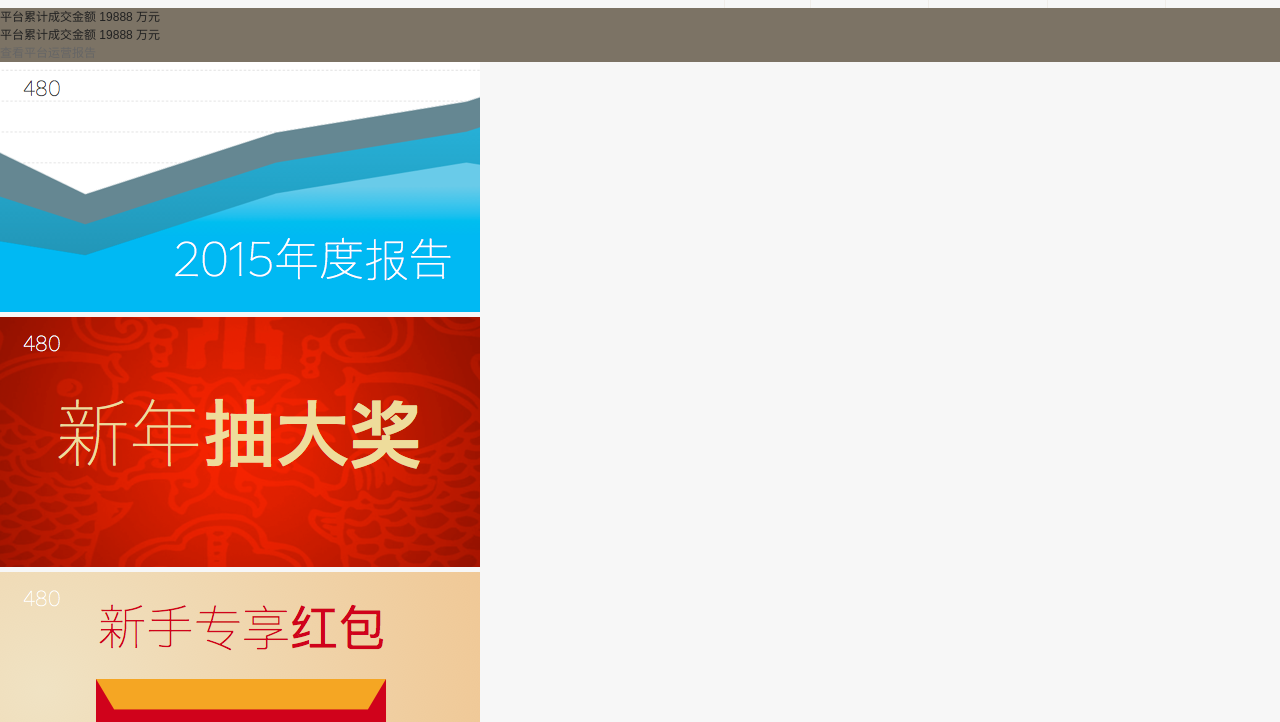
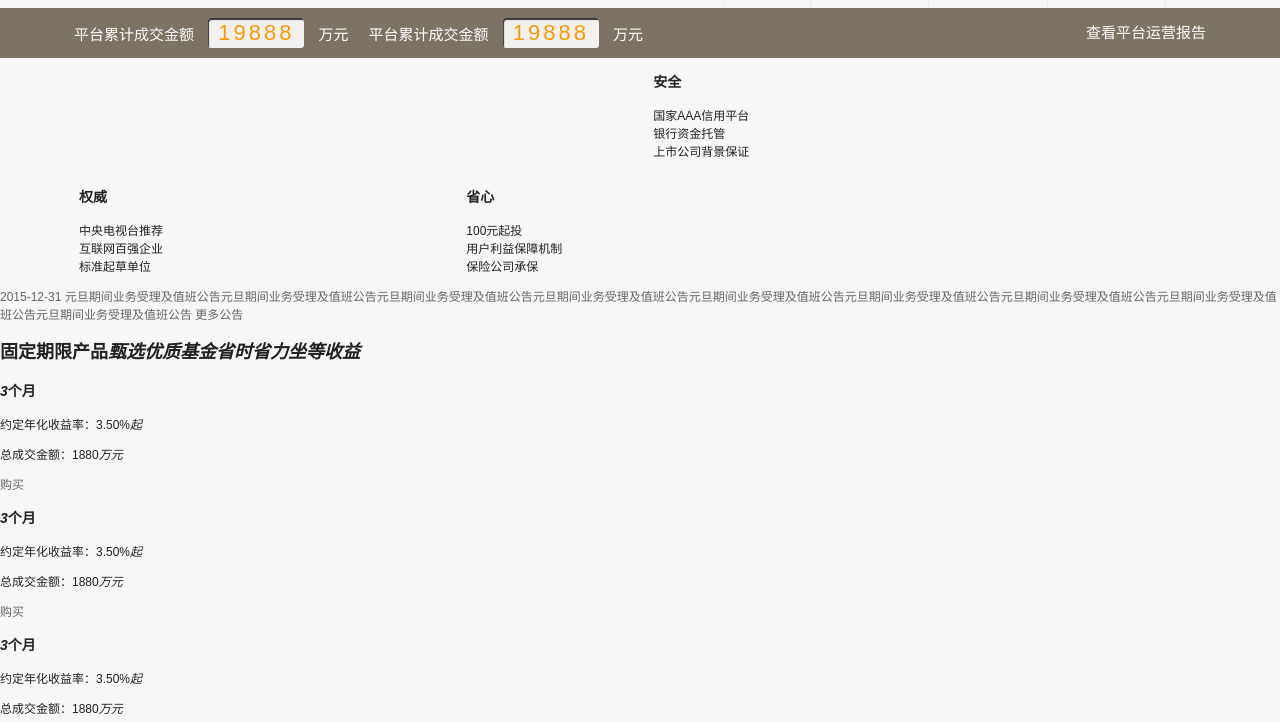
Before and after one commit to xiaofanghaha/ResponsiveWeb, a plain HTML site: page index.html in a window 1280 px wide. Shown: the part 78-800 px from the top of the page. Drawn offline with Linux system fonts and the light colour scheme.

Commit message:
运营报告 css

```diff
--- a/css/main.css
+++ b/css/main.css
@@ -186,15 +186,59 @@ header .main ul li a.active {
 }
 
 .trans-content {
-    width: 90%;
+    max-width: 90%;
+    margin: 0 auto;
+    font-size: 1.5rem;
 }
 
 .trans-data {
+    float: left;
+    padding: 1rem;
     text-align: left;
 }
 
-.text-right {
+.trans-data span {
+    display: inline-block;
+    line-height: 3rem;
+    color: #fff;
+}
+
+.trans-data span.trans-money {
+    font-size: 2.2rem;
+    letter-spacing: 3px;
+    color: #ff9900;
+    margin: 0 1rem;
+    padding: 0 1rem;
+    border-radius: 3px;
+    background-color: rgba(255, 255, 255, 0.9);
+    box-shadow: 1px 2px 1px #333 inset;
+}
+
+.trans-report {
     text-align: right;
+}
+
+.trans-report a {
+    display: inline-block;
+    padding: 1rem;
+    line-height: 3rem;
+    color: #fff;
+}
+
+/* 平台特点 */
+.feature {
+    width: 90%;
+    margin: 0 auto;
+}
+
+.feature .item {
+    box-sizing: border-box;
+    display: inline-block;
+    width: calc(33.33333333% - 1.5rem);
+}
+
+.feature .item + .item {
+    margin-left: 1.5rem;
 }
 
 footer {
--- a/index.html
+++ b/index.html
@@ -39,7 +39,7 @@
 
 <div class="container">
     <section class="transaction">
-        <div class="trans-content">
+        <div class="trans-content clearfix">
             <div class="trans-data">
                 <span>平台累计成交金额</span>
                 <span class="trans-money">19888</span>
@@ -56,7 +56,7 @@
         </div>
     </section>
 
-    <section class="ad">
+    <section class="ad hide">
         <div class="item"><img src="./img/ad001.png"></div>
         <div class="item"><img src="./img/ad002.png"></div>
         <div class="item"><img src="./img/ad003.png"></div>
```
